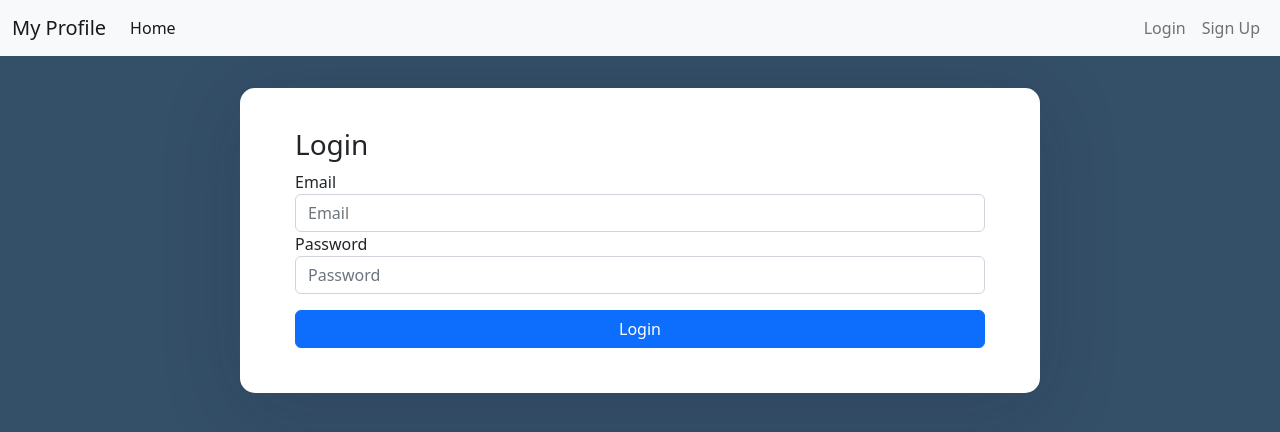
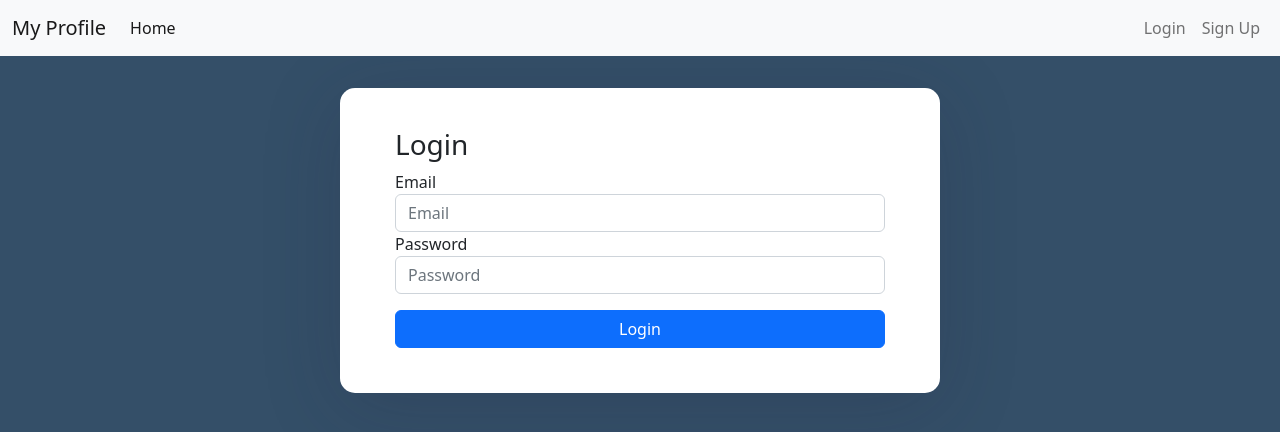
Before and after one commit to markherras2003/myprofile, a Vue app in the folder client/: page /login in a window 1280 px wide. Shown: the top 432 px of the page. Built offline with nearby package versions, Linux system fonts and the light colour scheme.

Commit message:
Update main.css

```diff
--- a/client/src/assets/main.css
+++ b/client/src/assets/main.css
@@ -3,7 +3,7 @@
 }
 
 .box-inner {
-  width: 800px;
+  width: 600px;
   margin: auto;
   background: #ffffff;
   box-shadow: 0px 14px 80px rgba(34, 35, 58, 0.2);
```
